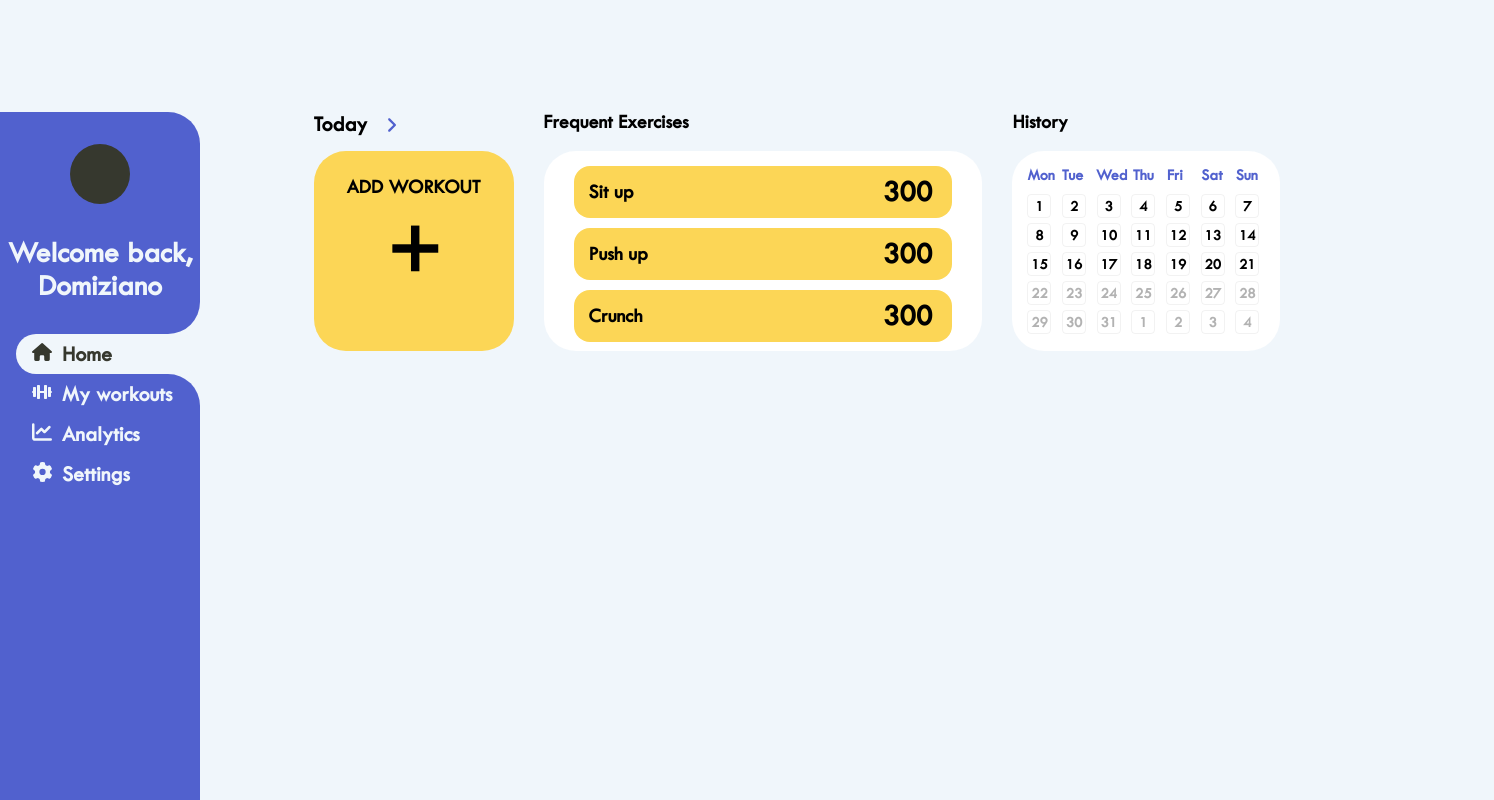
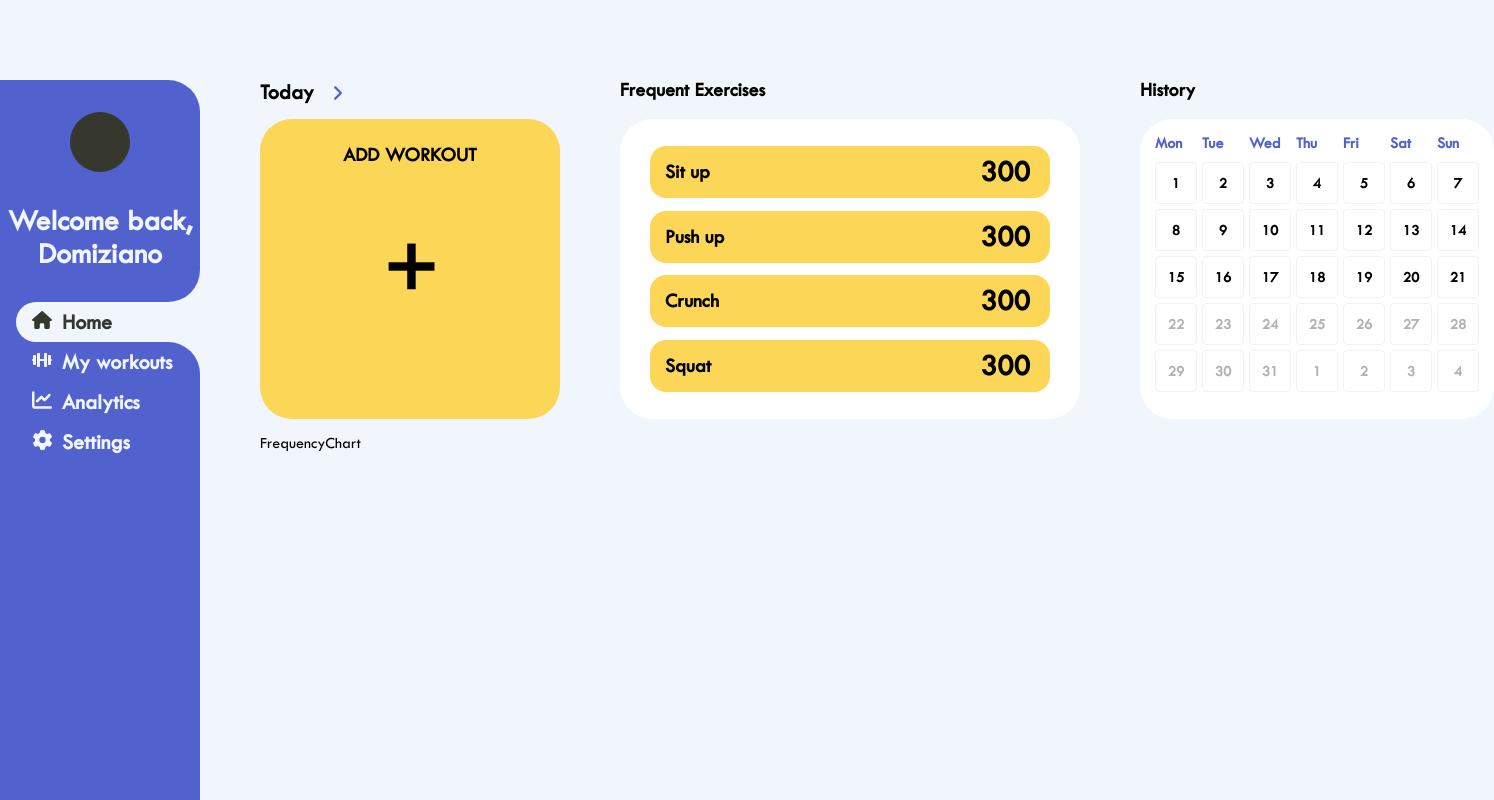
Before and after one commit to DomizianoScarcelli/workout-tracker, a React (Create React App) app: page /home in a window 1280 px wide. Shown: the top 800 px of the page, 1494 px wide, since content can reach past the window. Built offline with nearby package versions, Linux system fonts and the light colour scheme.

Commit message:
Scaled up home page

```diff
--- a/src/routes/Home/AddWorkoutButton/AddWorkoutButton.module.css
+++ b/src/routes/Home/AddWorkoutButton/AddWorkoutButton.module.css
@@ -1,6 +1,6 @@
 .container {
-	width: 200px;
-	height: 200px;
+	width: 300px;
+	height: 300px;
 	min-width: 200px;
 	min-height: 200px;
 	background-color: var(--yellow);
--- /dev/null
+++ b/src/routes/Home/FrequencyChart/FrequencyChart.js
@@ -0,0 +1,6 @@
+import React from "react"
+import styles from "./FrequencyChart.module.css"
+
+export default function FrequencyChart() {
+	return <div>FrequencyChart</div>
+}
--- a/src/routes/Home/FrequentExercises/FrequentExercises.js
+++ b/src/routes/Home/FrequentExercises/FrequentExercises.js
@@ -2,7 +2,7 @@ import { React, useState } from "react"
 import styles from "./FrequentExercises.module.css"
 
 export default function FrequentExercises() {
-	const [exercises, setExercises] = useState(["Sit up", "Push up", "Crunch"])
+	const [exercises, setExercises] = useState(["Sit up", "Push up", "Crunch", "Squat"])
 
 	return (
 		<>
@@ -10,7 +10,6 @@ export default function FrequentExercises() {
 				<div className={styles.label}>Frequent Exercises</div>
 				{exercises.map((exercise) => (
 					<div className={styles.exerciseContainer}>
-						{" "}
 						<div className={styles.text}>{exercise}</div>
 						<div className={styles.number}>300</div>
 					</div>
--- a/src/routes/Home/FrequentExercises/FrequentExercises.module.css
+++ b/src/routes/Home/FrequentExercises/FrequentExercises.module.css
@@ -2,10 +2,10 @@
 	position: relative;
 	padding: 15px 30px 15px 30px;
 	width: 400px;
-	height: 170px;
+	height: 270px;
 	display: flex;
 	flex-direction: column;
-	gap: 10px;
+	justify-content: space-evenly;
 	background-color: white;
 	border-radius: 2rem;
 }
--- a/src/routes/Home/History/History.module.css
+++ b/src/routes/Home/History/History.module.css
@@ -12,7 +12,7 @@
 	display: flex;
 	background-color: white;
 	width: fit-content;
-	height: 170px;
+	height: 270px;
 	padding: 15px;
 	border-radius: 2rem;
 }
@@ -33,8 +33,8 @@
 	display: flex;
 	align-items: center;
 	justify-content: center;
-	width: 22px;
-	height: 22px;
+	width: 40px;
+	height: 40px;
 	border: solid rgba(128, 128, 128, 0.1) 1px;
 	border-radius: 4px;
 }
--- a/src/routes/Home/Home.js
+++ b/src/routes/Home/Home.js
@@ -5,6 +5,7 @@ import styles from "./Home.module.css"
 import AddWorkoutButton from "./AddWorkoutButton/AddWorkoutButton"
 import FrequentExercises from "./FrequentExercises/FrequentExercises"
 import History from "./History/History"
+import FrequencyChart from "./FrequencyChart/FrequencyChart"
 
 export default function Home() {
 	return (
@@ -17,6 +18,9 @@ export default function Home() {
 					<FrequentExercises />
 					<History />
 				</div>
+				<div className={styles.flexRow}>
+					<FrequencyChart />
+				</div>
 			</div>
 		</div>
 	)
--- a/src/routes/Home/Home.module.css
+++ b/src/routes/Home/Home.module.css
@@ -1,12 +1,13 @@
 .container {
 	display: flex;
 	flex-direction: row;
-	margin-top: 7rem;
+	margin-top: 5rem;
 }
 
 .flexRow {
+	align-items: center;
 	margin-top: 15px;
-	gap: 30px;
+	gap: 60px;
 	display: flex;
 	flex-direction: row;
 }
```
Also changed, not shown: src/routes/Home/FrequencyChart/FrequencyChart.module.css (added).
